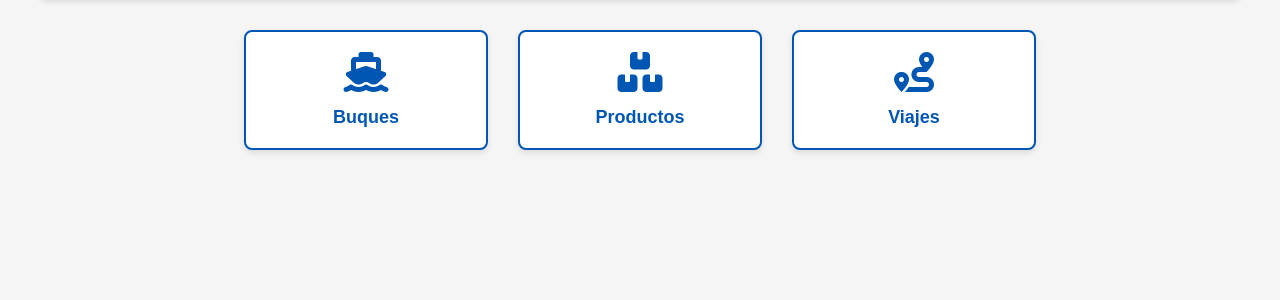
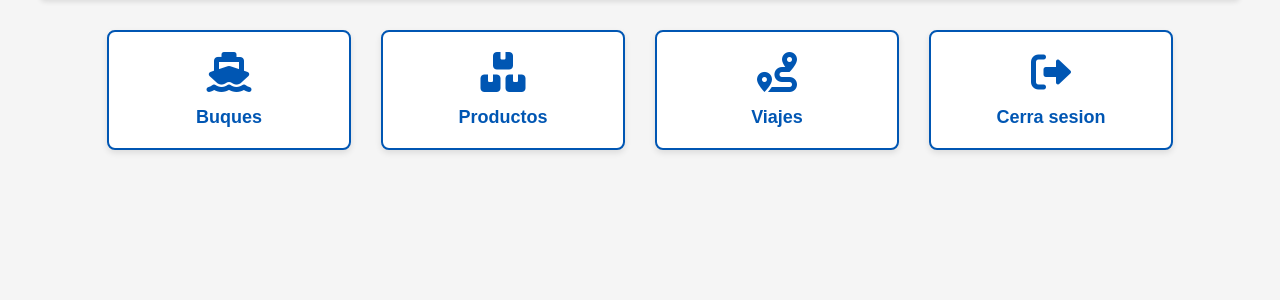
Before and after one commit to Alejandro-Juarez/Empresa-_Naviera_HDP115, a Django app: page /administrador/ in a window 1280 px wide. Shown: the part 136-436 px from the top of the page. Run offline with Django 5.2, Linux system fonts and the light colour scheme.

Commit message:
Actualizacion

```diff
--- a/administrador_app/templates/administrador.html
+++ b/administrador_app/templates/administrador.html
@@ -18,6 +18,7 @@
         </div>
 
         <div class="menu-container">
+
             <a href="{% url 'buque_app_view' %}" class="menu-button">
                 <i class="fas fa-ship"></i>
                 Buques
@@ -32,6 +33,10 @@
                 <i class="fas fa-route"></i>
                 Viajes
             </a>
+            <a href="{% url 'login' %}" class="menu-button">
+                <i class="fas fa-sign-out-alt"></i>
+                Cerra sesion
+            </a>
         </div>
     </div>
 </body>
--- a/consumo_app/templates/RegistroConsumo.html
+++ b/consumo_app/templates/RegistroConsumo.html
@@ -152,6 +152,7 @@
 <body>
     <div style="display: flex; align-items: center; justify-content: space-between;">
         <h1>Registro de Consumo</h1>
+        <a href="{% url 'login' %}">Cerrar sesión</a>
     </div>
 
     <div>
```
